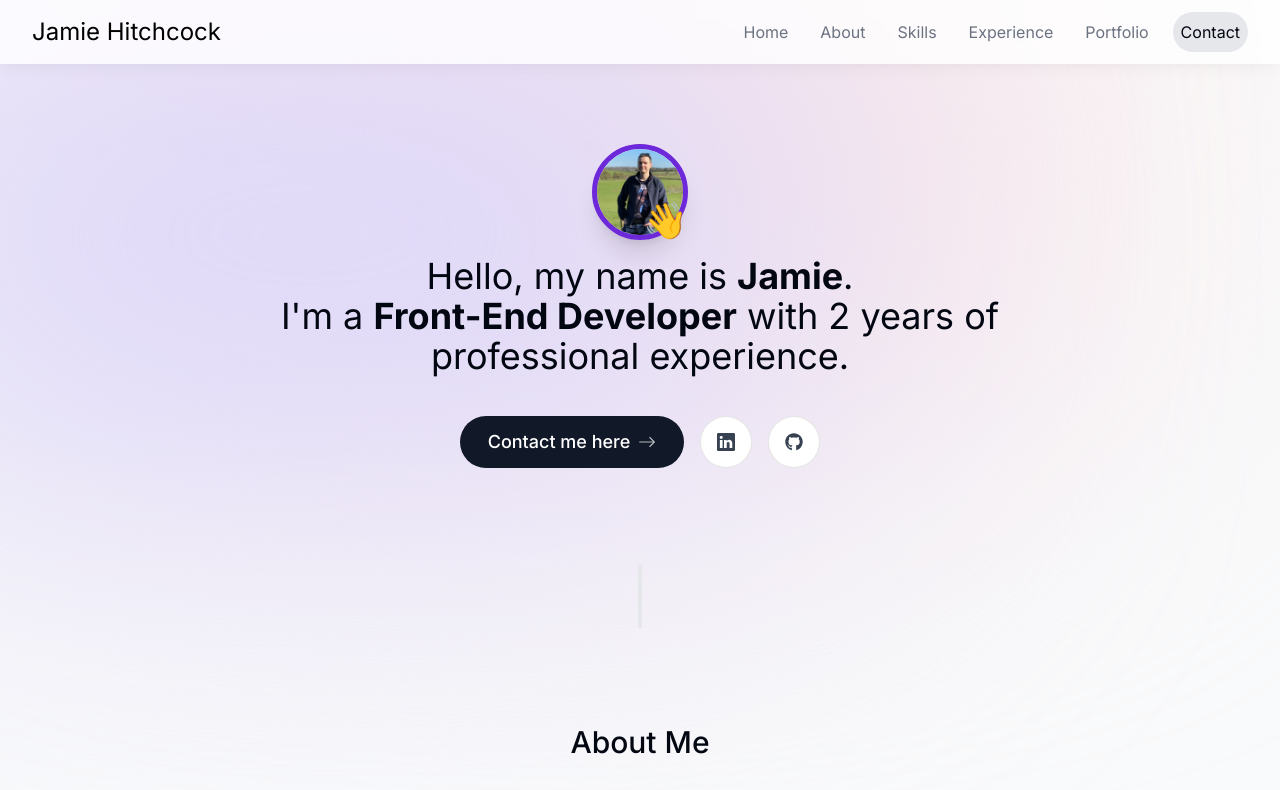
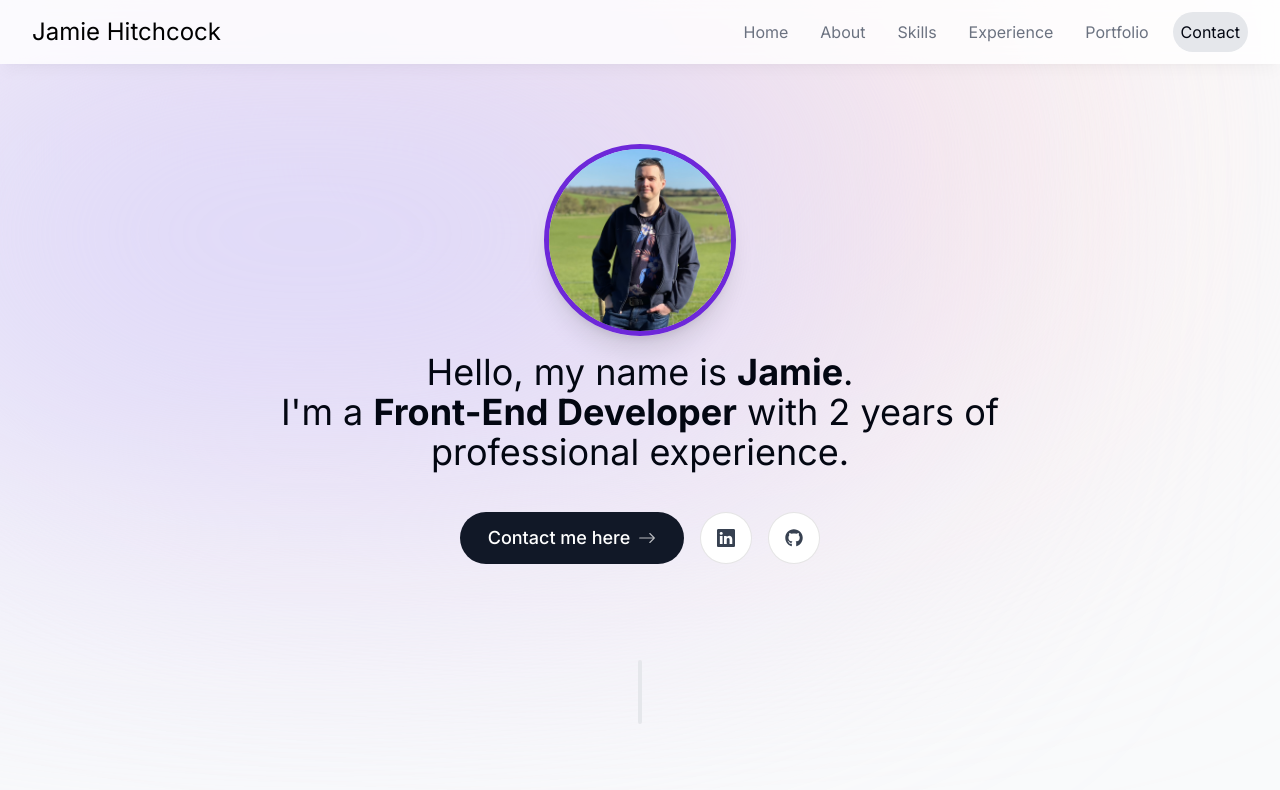
Before and after one commit to jamiehitchcock/Portfolio, a Next.js app: page / in a window 1280 px wide. Shown: the top 790 px of the page. Built offline with nearby package versions, Linux system fonts and the light colour scheme.

Commit message:
Increase Intro portrait size and remove wave

```diff
--- a/components/intro.tsx
+++ b/components/intro.tsx
@@ -36,10 +36,10 @@ export default function Intro() {
               height="192"
               quality="95"
               priority={true}
-              className="h-24 w-24 rounded-full object-cover border-[0.35rem] border-violet-700 shadow-xl"
+              className="h-48 w-48 rounded-full object-cover border-[0.35rem] border-violet-700 shadow-xl"
             />
           </motion.div>
-          <motion.span
+          {/* <motion.span
             className="absolute bottom-0 right-0 text-4xl"
             initial={{ opacity: 0, scale: 0 }}
             animate={{ opacity: 1, scale: 1 }}
@@ -51,7 +51,7 @@ export default function Intro() {
             }}
           >
             👋
-          </motion.span>
+          </motion.span> */}
         </div>
       </div>
 
```
